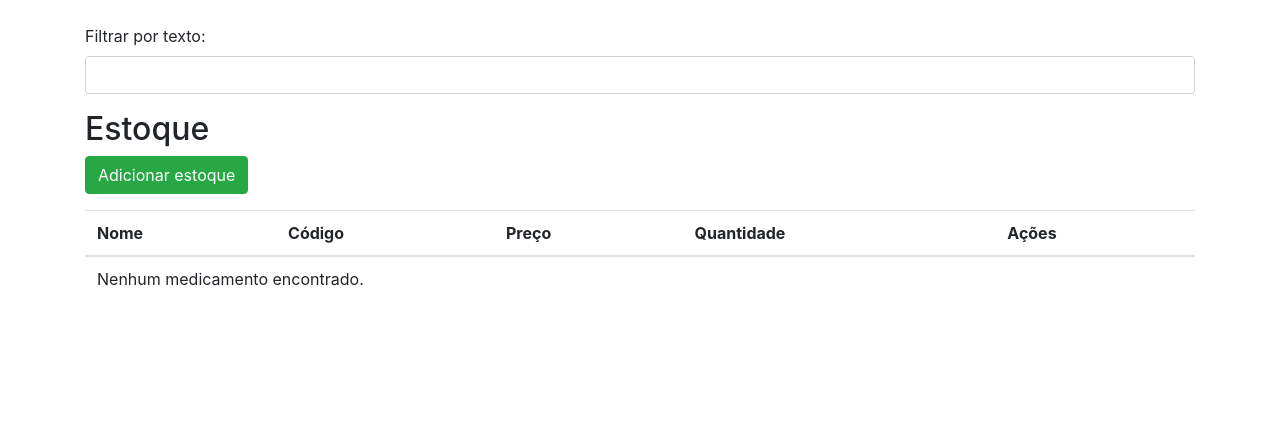
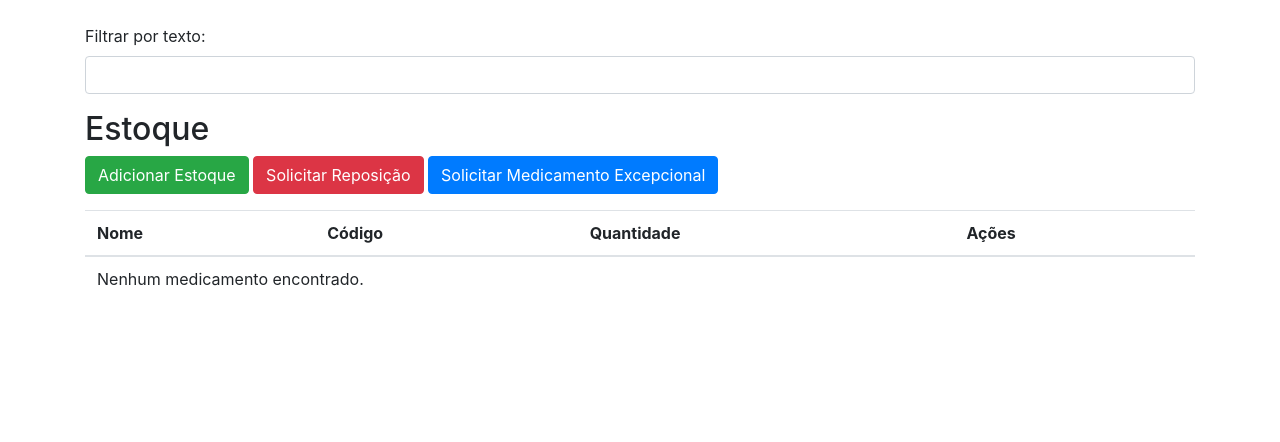
Before and after one commit to ICEI-PUC-Minas-PMV-ADS/pmv-ads-2024-1-e4-proj-dad-t2-pmv-ads-2024-1-e4-proj-dad-t2-grupo5, a PHP site: page /atendimentos/estoque/index.php in a window 1280 px wide. Shown: the part 62-504 px from the top of the page. Run offline with PHP 8.4, Linux system fonts and the light colour scheme; data that the repository does not hold is empty; some libraries are stand-ins or nearby versions.

Commit message:
Update estoque

```diff
--- a/src/frontend/estoque/index.php
+++ b/src/frontend/estoque/index.php
@@ -7,7 +7,6 @@ $dotenv->load();
 $apiKey = $_ENV['API_KEY'];
 
 include '../partials/header.php';
-include '../partials/footer.php';
 
 
 $ch = curl_init();
@@ -50,14 +49,20 @@ if (!$estoque || curl_errno($ch)) {
 
         <h2>Estoque</h2>
         <button type="button" class="btn btn-success mb-3" data-toggle="modal" data-target="#adicionarMedicamentoModal">
-            Adicionar estoque
+            Adicionar Estoque
+        </button>
+        <button type="button" class="btn btn-danger mb-3" id="btnSolicitarReposicao">
+            Solicitar Reposição
+        </button>
+        <button type="button" class="btn btn-primary mb-3" data-toggle="modal" data-target="">
+            Solicitar Medicamento Excepcional
         </button>
         <table class="table">
             <thead>
                 <tr>
                     <th>Nome</th>
                     <th>Código</th>
-                    <th>Preço</th>
+
                     <th>Quantidade</th>
                     <th>Ações</th>
                 </tr>
@@ -68,7 +73,7 @@ if (!$estoque || curl_errno($ch)) {
                         <tr>
                             <td><?php echo htmlspecialchars($medicamento['nome']); ?></td>
                             <td><?php echo htmlspecialchars($medicamento['codigo']); ?></td>
-                            <td><?php echo htmlspecialchars($medicamento['preco']); ?></td>
+
                             <td style="color: <?php echo $medicamento['quantidade'] == 0 ? 'red' : 'green'; ?>">
                                 <?php echo htmlspecialchars($medicamento['quantidade']); ?>
                             </td>
@@ -110,10 +115,7 @@ if (!$estoque || curl_errno($ch)) {
                         <label for="editarCodigoMedicamento">Codigo:</label>
                         <input type="number" class="form-control" id="editarCodigoMedicamento" name="codigo">
                     </div>
-                    <div class="form-group">
-                        <label for="editarPrecoMedicamento">Preço:</label>
-                        <input type="number" class="form-control" id="editarPrecoMedicamento" name="preco">
-                    </div>
+
                     <div class="form-group">
                         <label for="editarQuantidadeMedicamento">Quantidade:</label>
                         <input type="number" class="form-control" id="editarQuantidadeMedicamento" name="quantidade">
@@ -149,10 +151,7 @@ if (!$estoque || curl_errno($ch)) {
                 <label for="codigoMedicamento">Código</label>
                 <input type="text" class="form-control" id="codigoMedicamento" name="codigo">
             </div>
-            <div class="form-group">
-                <label for="precoMedicamento">Preço</label>
-                <input type="number" step="0.01" class="form-control" id="precoMedicamento" name="preco">
-            </div>
+
             <div class="form-group">
                 <label for="quantidadeMedicamento">Quantidade</label>
                 <input type="number" class="form-control" id="quantidadeMedicamento" name="quantidade">
@@ -232,13 +231,13 @@ if (!$estoque || curl_errno($ch)) {
             var id = $(this).data('id');
             var nome = $(this).data('nome');
             var codigo = $(this).data('codigo');
-            var preco = $(this).data('preco');
+
             var quantidade = $(this).data('quantidade');
 
             $('#editarIdMedicamento').val(id);
             $('#editarNomeMedicamento').val(nome);
             $('#editarCodigoMedicamento').val(codigo);
-            $('#editarPrecoMedicamento').val(preco);
+
             $('#editarQuantidadeMedicamento').val(quantidade);
         });
 
@@ -246,7 +245,7 @@ if (!$estoque || curl_errno($ch)) {
         var id = $('#editarIdMedicamento').val();
         var nome = $('#editarNomeMedicamento').val();
         var codigo = $('#editarCodigoMedicamento').val();
-        var preco = $('#editarPrecoMedicamento').val();
+
         var quantidade = $('#editarQuantidadeMedicamento').val();
 
         $.ajax({
@@ -259,7 +258,6 @@ if (!$estoque || curl_errno($ch)) {
             data: JSON.stringify({
                 nome: nome,
                 codigo: codigo,
-                preco: preco,
                 quantidade: quantidade
             }),
             success: function(response) {
@@ -275,7 +273,6 @@ $('#salvarMedicamento').on('click', function() {
     var dados = {
         nome: $('#nomeMedicamento').val(),
         codigo: $('#codigoMedicamento').val(),
-        preco: $('#precoMedicamento').val(),
         quantidade: $('#quantidadeMedicamento').val(),
     };
 
@@ -326,12 +323,41 @@ $('#salvarMedicamento').on('click', function() {
         });
     });
 
+    document.getElementById('btnSolicitarReposicao').addEventListener('click', async () => {
+        try {
+            // Exibir um popup com a mensagem "Reposição Solicitada com Sucesso"
+            alert('Reposição Solicitada com Sucesso');
+
+            // Enviar uma requisição para a URL de solicitação de reposição
+            const response = await fetch('http://localhost:3001/reposicao/repor/6622c3ef98ae18494d3f25e5', {
+                method: 'PUT',
+                headers: {
+                    'Content-Type': 'application/json'
+                },
+                body: JSON.stringify({}) // Se necessário, você pode enviar dados no corpo da requisição
+            });
+
+            if (response.ok) {
+                console.log('Reposição solicitada com sucesso!');
+            } else {
+                console.error('Erro ao solicitar reposição:', response.status);
+                alert('Erro ao solicitar reposição. Verifique o console para mais detalhes.');
+            }
+        } catch (error) {
+            console.error('Erro ao solicitar reposição:', error);
+            alert('Erro ao solicitar reposição. Verifique o console para mais detalhes.');
+        }
+    });
+
 </script>
 
 <script src="https://code.jquery.com/jquery-3.6.0.min.js"></script>
 <script src="https://cdnjs.cloudflare.com/ajax/libs/popper.js/1.12.9/umd/popper.min.js"></script>
 <script src="https://maxcdn.bootstrapcdn.com/bootstrap/4.0.0/js/bootstrap.min.js"></script>
 
+<?php
+include '../partials/footer.php';
+?>
 
 </body>
 </html>
```
